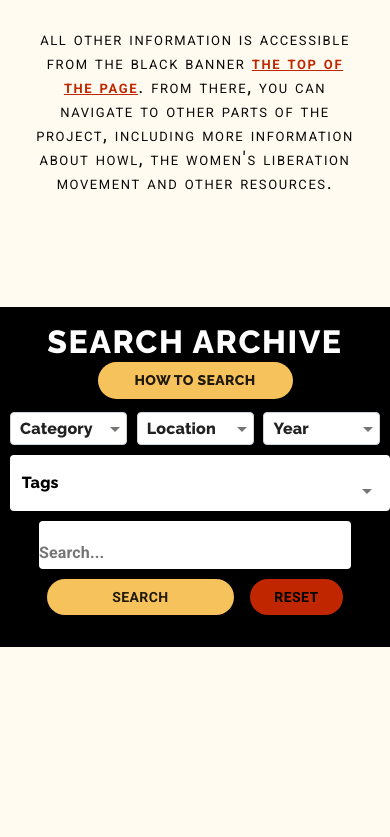
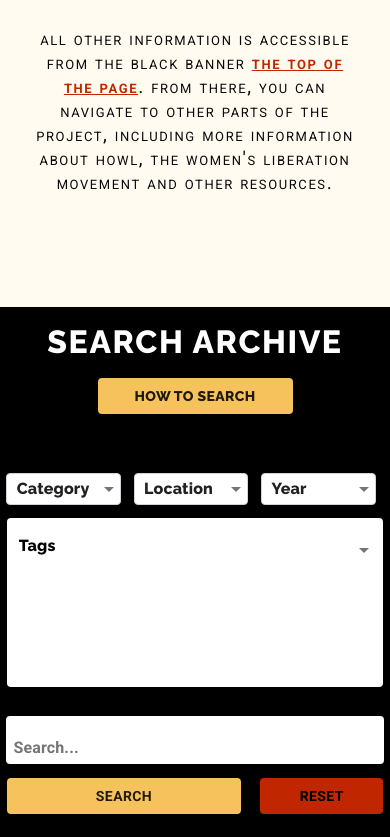
Before and after one commit to founders-programme-2/howl, a React (Create React App) app in the folder client/: page / in a window 390 px wide. Shown: the part 1171-2008 px from the top of the page. Before the commit the page ends 1818 px from the top, so only its background shows below. Built offline with nearby package versions, Linux system fonts and the light colour scheme; what react-a11y would draw is missing.

Commit message:
redefine style for footer and make it responsive

```diff
--- a/client/src/Components/Common/Footer/Footer.style.js
+++ b/client/src/Components/Common/Footer/Footer.style.js
@@ -14,7 +14,6 @@ export const FooterDiv = styled.footer`
   bottom: 0;
   position: relative;
   align-items: center;
-
   @media (max-width: ${MDM}) {
     flex-flow: column nowrap;
   }
@@ -23,9 +22,9 @@ export const FooterDiv = styled.footer`
 export const TitleDiv = styled.section`
   width: 30%;
   height: 100%;
-
   @media (max-width: ${MDM}) {
     width: 100%;
+    height: 17vh;
   }
 `;
 
@@ -37,18 +36,21 @@ export const StyledTitle = styled.h2`
 `;
 
 export const FilterDiv = styled.section`
-  width: 40%;
+  width: 50%;
+  height: 100%;
   display: flex;
-  flex-direction: column;
-
+  flex-direction: row;
+  margin: auto;
   @media (max-width: ${MDM}) {
     width: 100%;
+    margin: 4% auto;
+    display: flex;
+    flex-flow: column nowrap;
   }
 `;
 
 export const SearchDiv = styled.section`
-  width: 30%;
-  height: 40%;
+  width: 25%;
   display: flex;
   flex-direction: column;
   align-items: flex-start;
@@ -56,15 +58,19 @@ export const SearchDiv = styled.section`
 
   @media (max-width: ${MDM}) {
     width: 100%;
-    margin-bottom: 2rem;
+    margin-bottom: 4%;
   }
 `;
 
 export const ButtonsContainer = styled.section`
-  width: 80%;
-  margin: 1% auto 0px;
+  width: 82%;
+  margin: 1% auto;
   display: flex;
   justify-content: center;
+  @media (max-width: ${MDM}) {
+    width: 96.6%;
+    margin: 0 auto 1.7%;
+  }
 `;
 
 export const BoldText = styled.span`
--- a/client/src/Components/Common/Footer/mui.style.js
+++ b/client/src/Components/Common/Footer/mui.style.js
@@ -19,38 +19,57 @@ export const styles = theme => ({
     margin: `5% 25% 5% 25%`,
     fontFamily: ['Raleway', 'sans-serif'].join(','),
     fontWeight: 'bold',
-    borderRadius: '20px',
+    borderRadius: '4px',
     '&:hover': {
       color: theme.palette.common.white,
       backgroundColor: 'var(--main-btn-color)',
     },
     '@media (max-width:780px)': {
-      margin: `1% 25% 1% 25%`,
+      margin: `5% 25% 5% 25%`,
     },
   },
   formControl: {
-    width: '100%',
-    flexDirection: 'row',
+    width: '40%',
+    display: 'flex',
+    flexDirection: 'column',
     flexWrap: 'nowrap',
-    justifyContent: 'space-evenly',
+    justifyContent: 'center',
+    '@media (max-width:780px)': {
+      display: 'flex',
+      width: '98%',
+      flexFlow: 'row nowrap',
+    },
   },
 
   multipleSelectFormControl: {
-    width: '95.5%',
-    margin: '2.5%',
+    width: '100%',
+    margin: '1%',
+    height: '18.5vh',
     borderRadius: '4px',
     backgroundColor: 'white',
-    padding: '4px',
+    background: 'red',
+    '@media (max-width:780px)': {
+      width: `96.6%`,
+      margin: '1.7% auto',
+      height: '20vh',
+    },
   },
   chips: {
-    width: '100%',
-    marginTop: '2.5%',
-    marginBottom: '2.5%',
+    maxHeight: 80,
+    display: 'flex',
+    justifyContent: 'center',
+    flexWrap: 'wrap',
+    width: '97%',
+    padding: 5,
+    overflowY: 'auto',
   },
   chip: {
-    width: '100%',
-    marginTop: '2.5%',
-    marginBottom: '5%',
+    background: 'var(--main-btn-color)',
+    margin: '0.5%',
+    color: 'black',
+    fontWeight: 'bold',
+    fontSize: 14,
+    padding: 0,
   },
   MultipleSelectInputLabel: {
     width: '95%',
@@ -61,32 +80,41 @@ export const styles = theme => ({
     fontSize: 16,
   },
   select: {
-    width: '30%',
-    marginTop: '2.5%',
+    width: '90%',
+    margin: '1.7% auto',
+    '@media (max-width:780px)': {
+      width: '30%',
+      margin: '1.7%',
+    },
   },
   searchFormControl: {
     width: '100%',
-    height: '50%',
     margin: '0px auto ',
     display: 'flex',
     justifyContent: 'center',
   },
   searchTextField: {
-    margin: 'auto',
+    margin: '1% auto',
     backgroundColor: theme.palette.common.white,
     borderRadius: '4px',
     fontWeight: 'bold',
     width: '80%',
-    height: '20%',
+    paddingLeft: '2%',
+    '@media (max-width:780px)': {
+      width: `95%`,
+      margin: '1.7% auto',
+      height: '100%',
+    },
   },
   searchTextFieldLabel: {
     fontWeight: 'bold',
+    paddingLeft: '2%',
   },
 
   searchButton: {
-    width: '60%',
+    width: '65%',
     backgroundColor: 'var(--main-btn-color)',
-    borderRadius: '20px',
+    borderRadius: '4px',
     fontWeight: 'bold',
     marginTop: '2%',
     marginRight: '2.5%',
@@ -96,10 +124,10 @@ export const styles = theme => ({
     },
   },
   resetButton: {
-    width: '30%',
+    width: '34%',
     backgroundColor: 'var(--highlight-color)',
     color: theme.palette.common.black,
-    borderRadius: '20px',
+    borderRadius: '4px',
     fontWeight: 'bold',
     marginTop: '2%',
     marginLeft: '2.5%',
```
